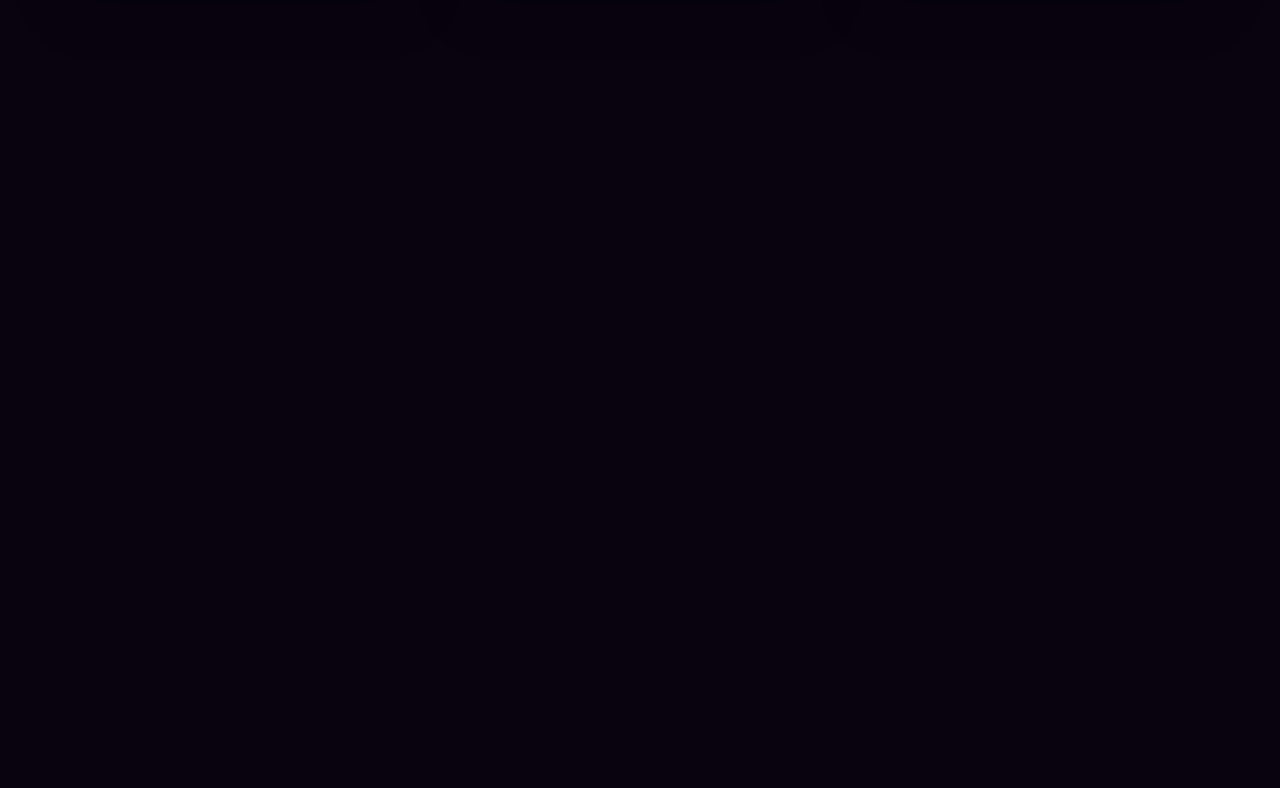
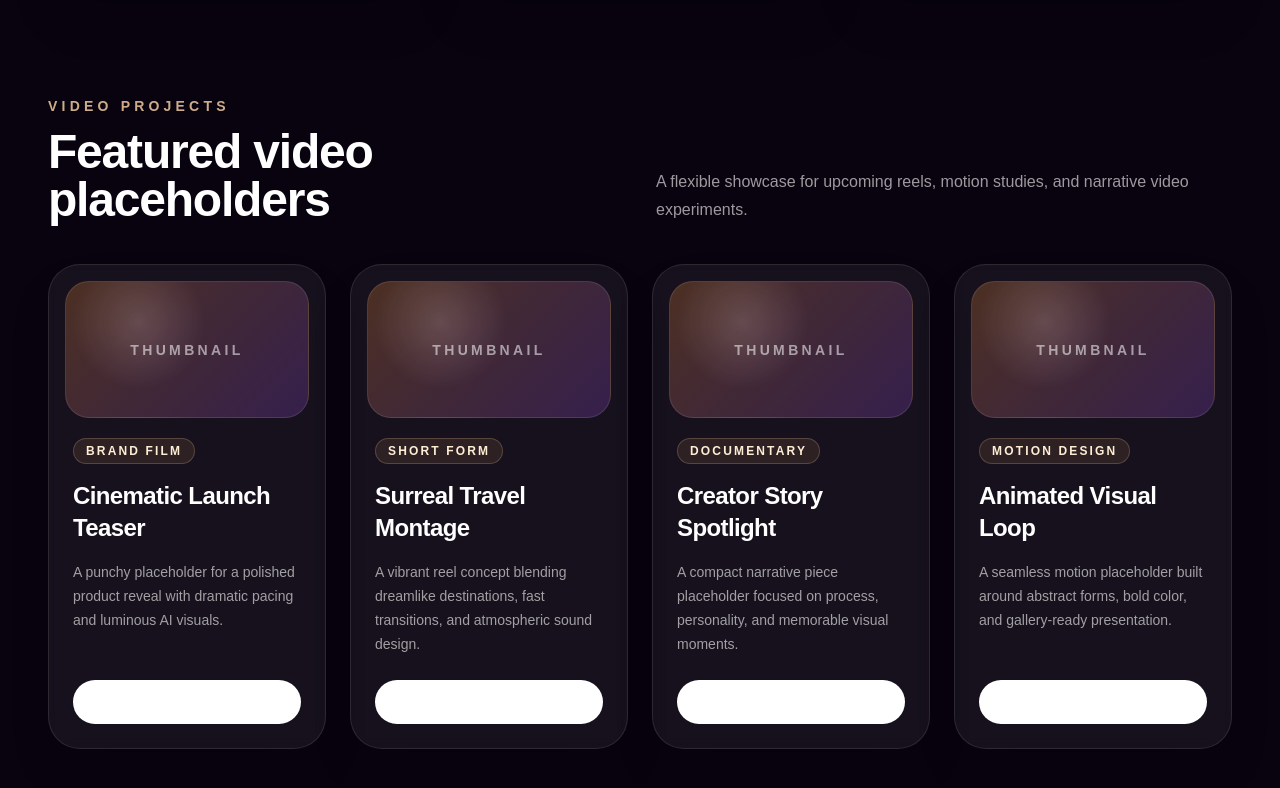
Before and after one commit to Li1lu/0xsalsa-portfolio, a Next.js app: page / in a window 1280 px wide. Shown: the part 2169-2957 px from the top of the page. Before the commit the page ends 2265 px from the top, so only its background shows below. Built offline with nearby package versions, Linux system fonts and the light colour scheme.

Commit message:
Add video projects section

```diff
--- a/src/app/page.tsx
+++ b/src/app/page.tsx
@@ -40,6 +40,37 @@ const winnerWorks = [
     year: "2023",
     description:
       "A luminous poster placeholder featuring organic shapes, warm gradients, and award-ready polish.",
+  },
+];
+
+const videoProjects = [
+  {
+    title: "Cinematic Launch Teaser",
+    category: "Brand Film",
+    description:
+      "A punchy placeholder for a polished product reveal with dramatic pacing and luminous AI visuals.",
+    href: "https://example.com/video-projects/cinematic-launch-teaser",
+  },
+  {
+    title: "Surreal Travel Montage",
+    category: "Short Form",
+    description:
+      "A vibrant reel concept blending dreamlike destinations, fast transitions, and atmospheric sound design.",
+    href: "https://example.com/video-projects/surreal-travel-montage",
+  },
+  {
+    title: "Creator Story Spotlight",
+    category: "Documentary",
+    description:
+      "A compact narrative piece placeholder focused on process, personality, and memorable visual moments.",
+    href: "https://example.com/video-projects/creator-story-spotlight",
+  },
+  {
+    title: "Animated Visual Loop",
+    category: "Motion Design",
+    description:
+      "A seamless motion placeholder built around abstract forms, bold color, and gallery-ready presentation.",
+    href: "https://example.com/video-projects/animated-visual-loop",
   },
 ];
 
@@ -158,6 +189,69 @@ export default function Home() {
           ))}
         </div>
       </section>
+
+      <section
+        id="video-projects"
+        aria-labelledby="video-projects-title"
+        className="relative z-10 mx-auto w-full max-w-7xl px-6 pb-24 sm:px-10 lg:px-12"
+      >
+        <div className="mb-10 flex flex-col gap-3 sm:flex-row sm:items-end sm:justify-between">
+          <div>
+            <p className="text-sm font-semibold uppercase tracking-[0.3em] text-orange-200/80">
+              Video Projects
+            </p>
+            <h2
+              id="video-projects-title"
+              className="mt-3 text-3xl font-black tracking-tight sm:text-5xl"
+            >
+              Featured video placeholders
+            </h2>
+          </div>
+          <p className="max-w-xl text-base leading-7 text-white/60">
+            A flexible showcase for upcoming reels, motion studies, and
+            narrative video experiments.
+          </p>
+        </div>
+
+        <div className="grid gap-6 md:grid-cols-2 xl:grid-cols-4">
+          {videoProjects.map((project) => (
+            <article
+              key={project.title}
+              className="group overflow-hidden rounded-[2rem] border border-white/10 bg-white/[0.06] p-4 shadow-2xl shadow-black/20 backdrop-blur transition hover:-translate-y-1 hover:border-orange-200/30 hover:bg-white/[0.09]"
+            >
+              <div className="flex aspect-video items-center justify-center rounded-[1.5rem] border border-white/10 bg-[linear-gradient(135deg,_rgba(251,146,60,0.24),_rgba(168,85,247,0.22)),radial-gradient(circle_at_30%_30%,_rgba(255,255,255,0.18),_transparent_34%)] text-sm font-semibold uppercase tracking-[0.24em] text-white/55">
+                Thumbnail
+              </div>
+
+              <div className="p-2 pt-5">
+                <div className="mb-4 flex items-center justify-between gap-3">
+                  <span className="rounded-full border border-orange-200/20 bg-orange-300/10 px-3 py-1 text-xs font-bold uppercase tracking-[0.18em] text-orange-100">
+                    {project.category}
+                  </span>
+                </div>
+
+                <h3 className="text-2xl font-bold tracking-tight text-white">
+                  {project.title}
+                </h3>
+                <p className="mt-4 min-h-24 text-sm leading-6 text-white/60">
+                  {project.description}
+                </p>
+
+                <div className="mt-6">
+                  <a
+                    className="inline-flex w-full items-center justify-center rounded-full bg-white px-4 py-3 text-sm font-bold text-[#08030f] transition hover:bg-orange-100"
+                    href={project.href}
+                    rel="noreferrer"
+                    target="_blank"
+                  >
+                    Watch Video
+                  </a>
+                </div>
+              </div>
+            </article>
+          ))}
+        </div>
+      </section>
     </main>
   );
 }
```
